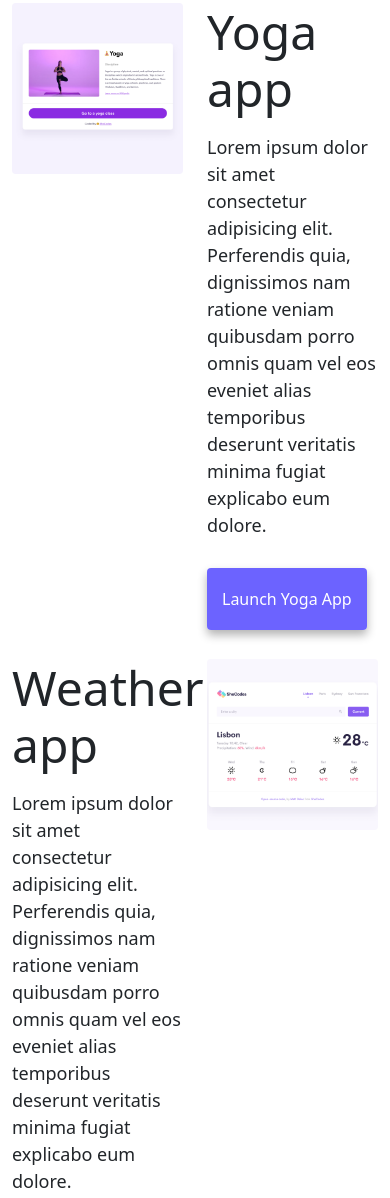
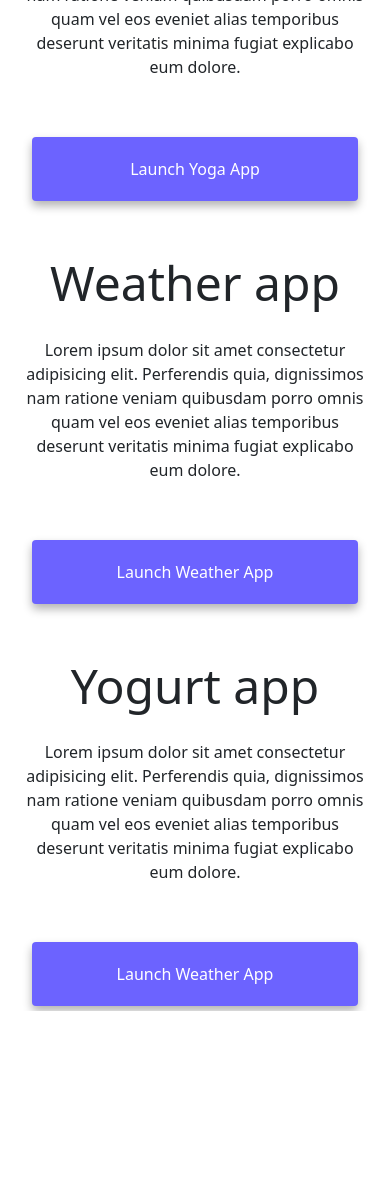
Before and after one commit to xramos17/App-Portfolio, a plain HTML site: page index.html in a window 390 px wide. Shown: the part 637-1835 px from the top of the page. After the commit the page ends 1648 px from the top, so only its background shows below. Drawn offline with nearby package versions, Linux system fonts and the light colour scheme.

Commit message:
Media Queries fix

```diff
--- a/index.html
+++ b/index.html
@@ -54,15 +54,20 @@
     <h1 class="text-center">Alex Ramos</h1>
     <h3 class="text-center">Front-end developer, based in Lisbon 🇵🇹 </h3>
     <div class="navigation-links mb-5">
-      <a href="/about.html#contact" class="primary-link">Contact me</a>
-      <a href="/about.html" class="secondary-link">About me</a>
+      <a href="/about.html#contact" class="primary-link" tittle="Contact Button">Contact me</a>
+      <a href="/about.html" class="secondary-link" tittle="About me Button">About me</a>
     </div>
+
+
+<!--MObile collum starts here -->
+
     <div class="container">
       <div class="row">
+
         <div class="col-6">
-          <img src="/images/yoga.png" class="img-fluid rounded" alt="yoga app" />
+          <img src="/images/yoga.png" class="img-fluid rounded img-mobile" alt="yoga app" />
         </div>
-        <div class="col-6">
+        <div class="col-sm-6 ">
           <h2 class="mb-3">Yoga app</h2>
           <p>
             Lorem ipsum dolor sit amet consectetur adipisicing elit. Perferendis
@@ -70,13 +75,13 @@
             eos eveniet alias temporibus deserunt veritatis minima fugiat
             explicabo eum dolore.
           </p>
-          <div class="mt-5">
-            <a href="#" class="primary-link" title="launch yoga App">Launch Yoga App</a>
+          <div class="mt-5 ">
+            <a href="#" class="primary-link button-text" title="launch yoga App">Launch Yoga App</a>
           </div>
         </div>
       </div>
       <div class="row mt-5">
-        <div class="col-6">
+        <div class="col-sm-6">
           <h2 class="mb-3">Weather app</h2>
           <p>
             Lorem ipsum dolor sit amet consectetur adipisicing elit. Perferendis
@@ -84,19 +89,19 @@
             eos eveniet alias temporibus deserunt veritatis minima fugiat
             explicabo eum dolore.
           </p>
-          <div class="mt-5">
-            <a href="#" class="primary-link" title="launch Weather App" >Launch Weather App</a>
+          <div class="mt-5 ">
+            <a href="#" class="primary-link button-text" title="launch Weather App" >Launch Weather App</a>
           </div>
         </div>
-        <div class="col-6">
-          <img src="/images/weather.png" class="img-fluid rounded" alt="weather app" />
+        <div class="col-sm-6 ">
+          <img src="/images/weather.png" class="img-fluid rounded img-mobile" alt="weather app" />
         </div>
       </div>
       <div class="row mt-5">
-        <div class="col-6">
-          <img src="/images/yogurt.png" class="img-fluid rounded" alt="yogurt app" />
+        <div class="col-sm-6">
+          <img src="/images/yogurt.png" class="img-fluid rounded img-mobile" alt="yogurt app" />
         </div>
-        <div class="col-6">
+        <div class="col-sm-6">
           <h2 class="mb-3">Yogurt app</h2>
           <p>
             Lorem ipsum dolor sit amet consectetur adipisicing elit. Perferendis
@@ -104,8 +109,8 @@
             eos eveniet alias temporibus deserunt veritatis minima fugiat
             explicabo eum dolore.
           </p>
-          <div class="mt-5">
-            <a href="#" class="primary-link" title="launch Weather App">Launch Weather App</a>
+          <div class="mt-5 ">
+            <a href="#" class="primary-link button-text" title="launch Weather App">Launch Weather App</a>
           </div>
         </div>
       </div>
--- a/style.css
+++ b/style.css
@@ -86,3 +86,32 @@ p {
 .email-link:hover {
   text-decoration: underline;
 }
+
+@media (max-width: 576px) {
+  .img-mobile {
+    display: none;
+  }
+  .button-text {
+    display: block;
+    text-align: center;
+    margin: 0 20px 5px;
+  }
+
+  h2 {
+    text-align: center;
+  }
+  p {
+    text-align: center;
+    font-size: 16px;
+    padding: 10px;
+  }
+
+  img {
+    margin: 10px;
+    padding: 10px;
+  }
+
+  h1 {
+    font-size: 66px;
+  }
+}
```
Also changed, not shown: about.html (+1 -1 lines).
